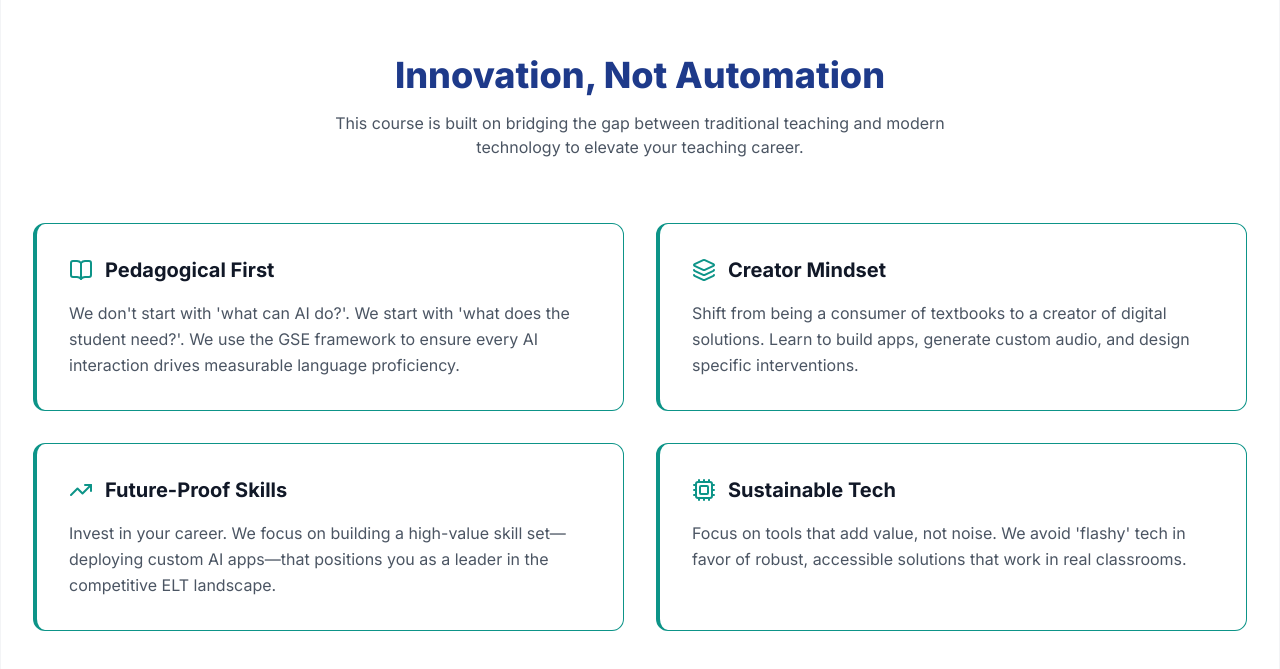
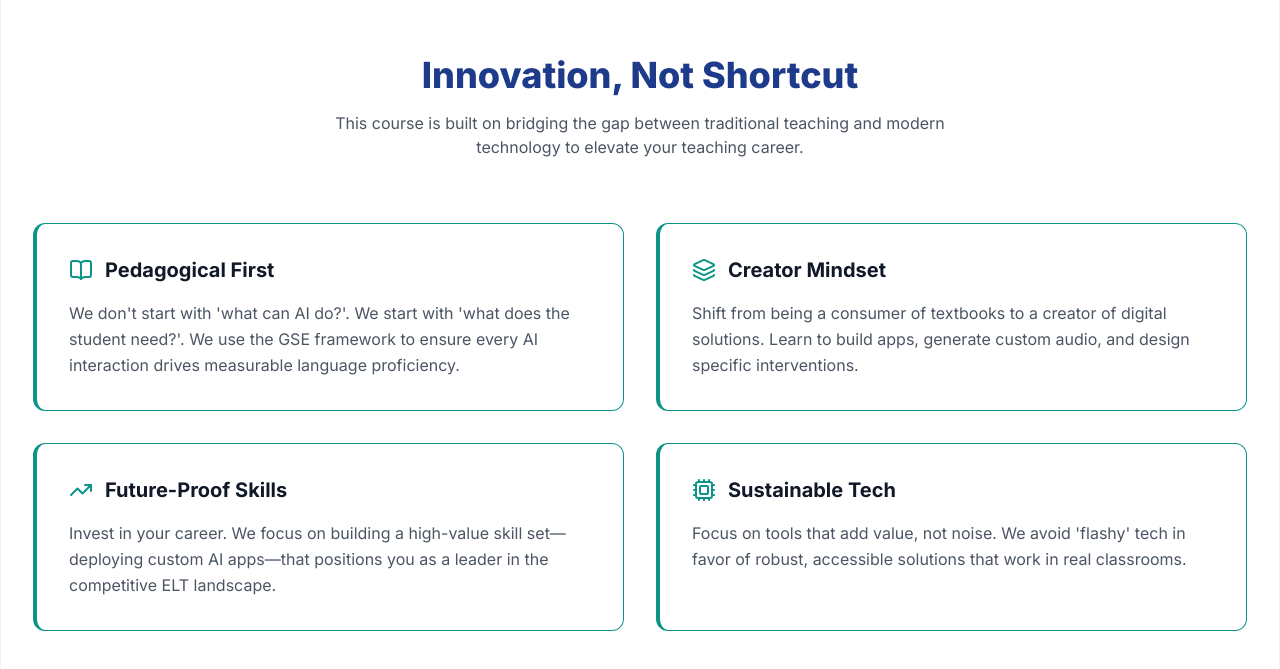
Before and after one commit to fajarudinakbar/professional, a website: page teaching-english-innovatively-ai.html in a window 1280 px wide. Shown: the part 1015-1684 px from the top of the page. Drawn offline with nearby package versions, Linux system fonts and the light colour scheme.

Commit message:
Change section title from 'Automation' to 'Shortcut'

```diff
--- a/teaching-english-innovatively-ai.html
+++ b/teaching-english-innovatively-ai.html
@@ -165,7 +165,7 @@
     <!-- Philosophy Section -->
     <section id="philosophy" class="py-24 px-4 md:px-8 max-w-7xl mx-auto bg-white rounded-3xl my-10 shadow-sm border border-gray-100">
         <div class="text-center mb-16">
-            <h2 class="text-3xl md:text-4xl font-extrabold text-blue-900">Innovation, Not Automation</h2>
+            <h2 class="text-3xl md:text-4xl font-extrabold text-blue-900">Innovation, Not Shortcut</h2>
             <p class="mt-4 text-gray-600 max-w-2xl mx-auto">
                 This course is built on bridging the gap between traditional teaching and modern technology to elevate your teaching career.
             </p>
```
